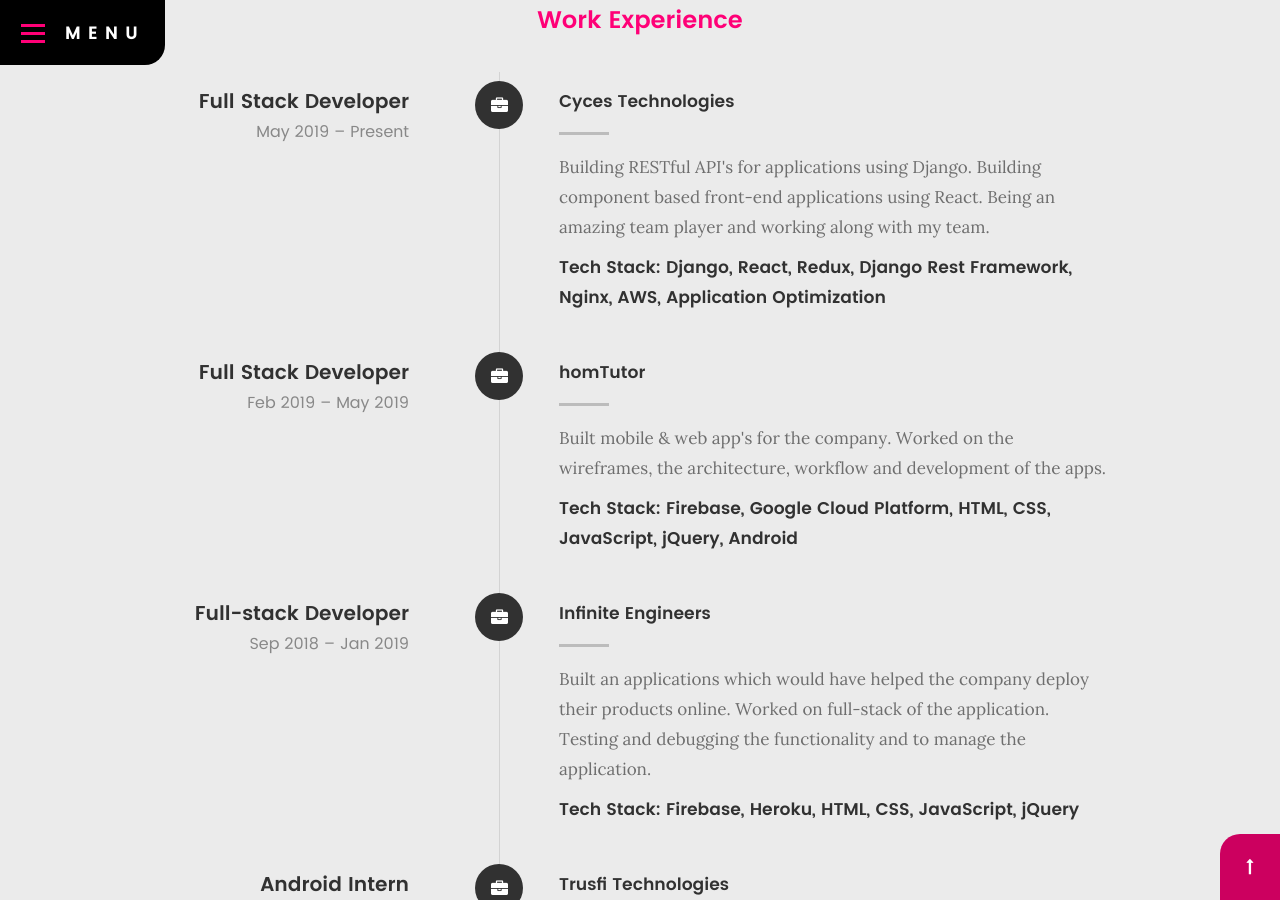
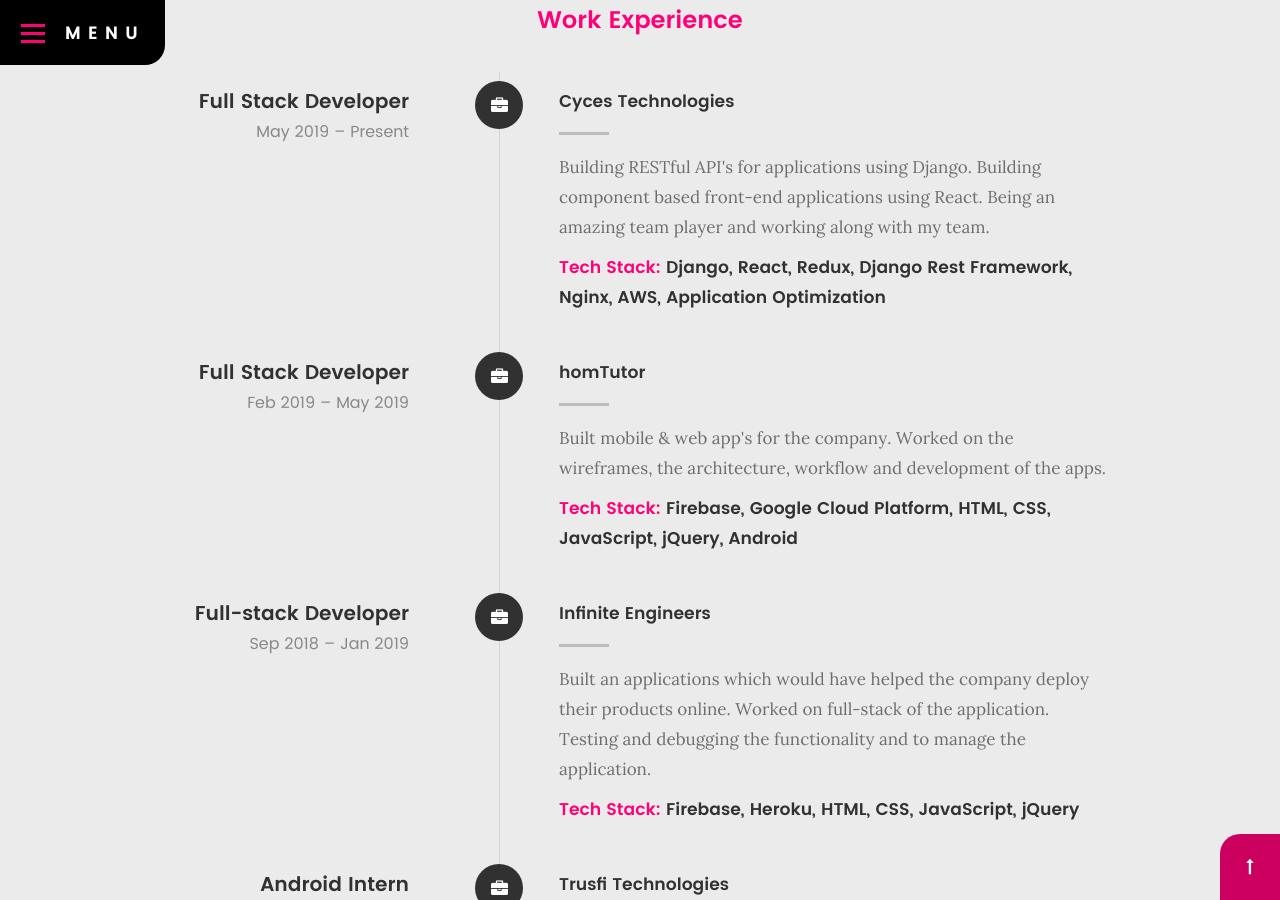
Before and after one commit to ajaidanial/ajaidanial.github.io, a Jekyll site: the page built from index.html, in a window 1280 px wide and 900 px high, scrolled down 2727 px. Built offline with Jekyll 4.4.1, drawn with Linux system fonts in a browser that asks for light colours; some web fonts are replaced; comment, search, counter and statistics services are not loaded; some of the changed text lies outside the part shown.

Commit message:
all done

```diff
--- a/assets/css/main.css
+++ b/assets/css/main.css
@@ -2078,6 +2078,10 @@ header .logo a {
 	margin-bottom: 1rem;
 }
 
+#resume .timeline-content .tech-stack span {
+	color: #ff0077;
+}
+
 #resume .timeline-content .tech-stack {
 	font-family: "poppins-semibold", sans-serif;
 	color: #313131;
--- a/index.html
+++ b/index.html
@@ -128,7 +128,7 @@ layout: default
                     <div class="timeline-content">
                         <h4>{{ data.name }}</h4>
                         <p class="job-description">{{ data.content }}</p>
-                        <p class="tech-stack">Tech Stack: {{ data.tech_stack }}</p>
+                        <p class="tech-stack"><span>Tech Stack:</span> {{ data.tech_stack }}</p>
                     </div>
                 </div>
                 {% endfor %}
@@ -177,9 +177,9 @@ layout: default
     <div class="row section-intro">
         <div class="col-twelve">
             <h5>Contact</h5>
-            <h1>I'd Love To Hear From You.</h1>
-            <p class="lead">Unlike a few other sites, this form works completely fine.
-                Go ahead and test it out, I have worked alot to make it work for free.</p>
+            <h1>I'd Love To Hear From You</h1>
+            <!-- <p class="lead">Unlike a few other sites, this form works completely fine.
+                Go ahead and test it out, I have worked alot to make it work for free.</p> -->
         </div>
     </div>
     <div class="row contact-form">
@@ -248,7 +248,7 @@ layout: default
         <div class="col-six tab-full pull-right social">
             <ul class="footer-social">
                 {% for data in site.data.social %}
-                <li><a href="{{ data.val }}"><i class="fa fa-{{ data.social }}"></i></a></li>
+                <li><a target="blank" href="{{ data.val }}"><i class="fa fa-{{ data.social }}"></i></a></li>
                 {% endfor %}
             </ul>
         </div>
```
